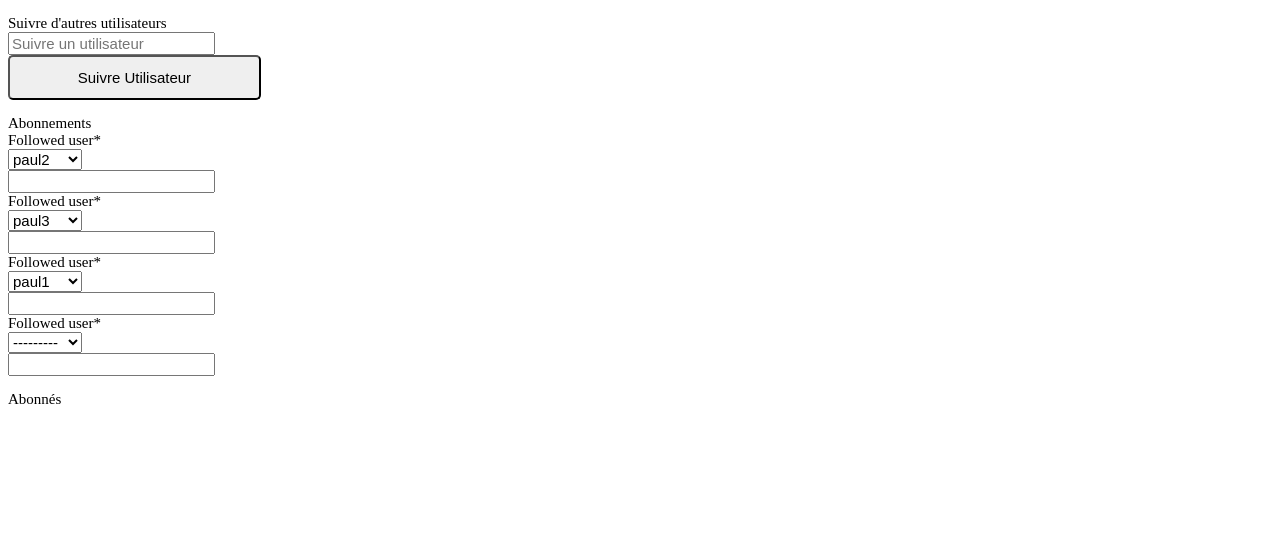
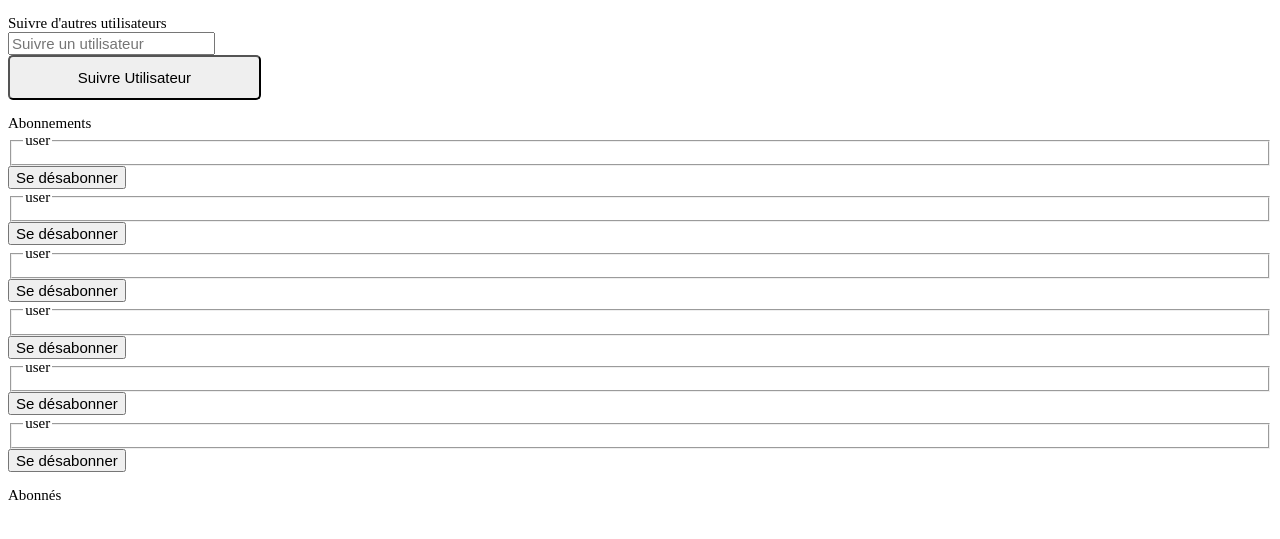
Before and after one commit to johnchem/OCProjet_LITReview, a Django app: a page that uses litreview/network/templates/network/subscription.html in a window 1280 px wide. Shown: the part 45-584 px from the top of the page. Run offline with Django 4.2, Linux system fonts and the light colour scheme; a user stored in the database is signed in; data comes from the database, SQL or seed files in the repository; some libraries are stand-ins or nearby versions.

Commit message:
implementation subcription list

```diff
--- a/litreview/network/forms.py
+++ b/litreview/network/forms.py
@@ -1,9 +1,9 @@
 
 from crispy_forms.helper import FormHelper
-from crispy_forms.layout import Submit
+from crispy_forms.layout import Submit, Layout, Fieldset
 from django.forms import ModelForm
+from django import forms
 
-from django import forms
 from website.models import UserFollows
 
 
@@ -32,17 +32,36 @@
         return helper
 
 class FollowedUserForm(ModelForm):
-    user = forms.CharField(label='')
+    user = forms.CharField(
+        label='',
+        widget=forms.HiddenInput,
+        )
 
-    def __init__(self, *args, **kargs):
-        super(FollowedUserForm, self).__init__(*args, **kargs)
+    followed_user = forms.CharField(
+        label='',
+        widget = forms.HiddenInput(attrs={
+            'label':'followed_user',
+            }
+            )
+        )
 
-        self.helper = FormHelper(self)
-        self.helper.add_input(Submit(
-            name=f'unfollow__button',
-            value='Se désabonner',
-            css_class='unfollow__button',
-        ))
     class Meta:
         model = UserFollows
         fields = ['user', 'followed_user', ]
+
+class FollowedUserFormSetHelper(FormHelper):
+    def __init__(self, *args, **kargs):
+        super().__init__(*args, **kargs)
+        self.form_method ='post'
+        self.layout = Layout(
+            Fieldset(
+                'user',
+                'followed_user',
+            ),
+            Submit(
+                name='unfollow__button',
+                value='Se désabonner',
+                css_class='unfollow__button',
+            )
+
+        )
--- a/litreview/network/templates/network/subscription.html
+++ b/litreview/network/templates/network/subscription.html
@@ -12,7 +12,8 @@
     {% crispy searchbox_form searchbox_form.helper %}
 
     <div class="subscription__form title">Abonnements</div>
-    {% crispy subscrip_form %}
+    {% crispy subscrip_form helper %}
+    {% comment %} {% for followed_user in foll%} {% endcomment %}
 
     <div class="followers__list title">Abonnés</div>
     {% for user in followers %}
--- a/litreview/network/views.py
+++ b/litreview/network/views.py
@@ -7,6 +7,7 @@
 
 from . import forms
 from website import models
+from network.forms import FollowedUserFormSetHelper
 
 
 class UserNetwork(LoginRequiredMixin, View):
@@ -19,13 +20,28 @@
         searchbox_form = self.form_class_search_box()
 
         user = request.user
-        followed_user = [x.followed_user for x in models.UserFollows.objects.filter(user=user)]
+        followed_users = [x.followed_user for x in models.UserFollows.objects.filter(user=user)]
+        print(*followed_users)
         FollowedUserSet = modelformset_factory(
             models.UserFollows,
             form = self.form_class_followed_user,
-            fields = ("followed_user", ),
+            extra=3,
             )
-        formset = FollowedUserSet()
+
+        data = []
+        for followed_user in followed_users:
+            data.append({
+                'user':user.username,
+                'followed_user':followed_user.username})
+
+        formset = FollowedUserSet(initial=data,)
+        helper = FollowedUserFormSetHelper()
+        # helper.add_input(Submit(
+        #     name='unfollow__button',
+        #     value='Se désabonner',
+        #     css_class='unfollow__button',
+        #     ))
+        # formset = self.form_class_followed_user()
 
         followers = [x.user.username for x in models.UserFollows.objects.filter(followed_user=user)]
 
@@ -36,6 +52,7 @@
                 "name":"Abonnement",
                 "searchbox_form": searchbox_form,
                 "subscrip_form": formset,
+                "helper":helper,
                 "followers": followers,
             }
         )
```
